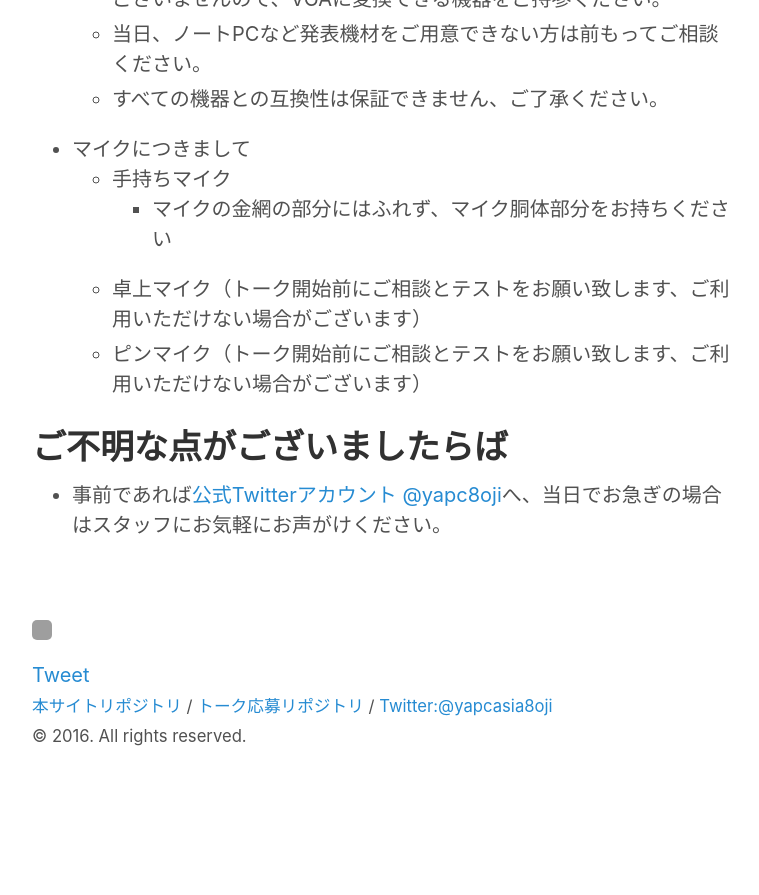
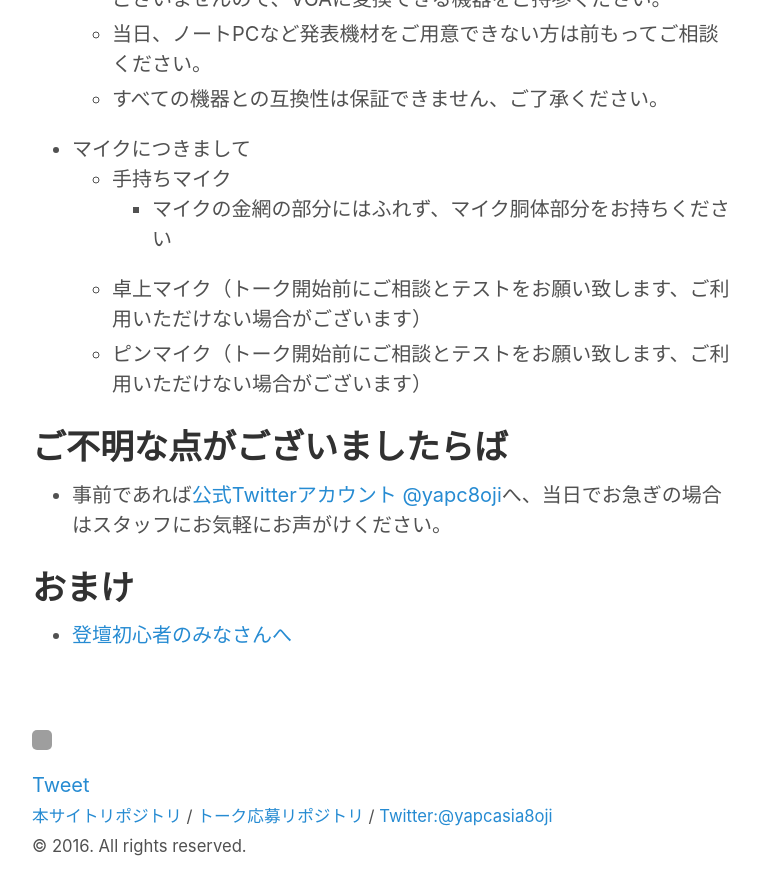
Before and after one commit to hachiojipm/yapcasia-8oji-2016mid, a Jekyll site: the page built from for_talker.md, in a window 1280 px wide and 900 px high, scrolled down 3224 px. Shown: the top 895 px of the window, without its empty margins (258-1017 px from the left). Built offline with Jekyll 4.4.1, drawn with Linux system fonts in a browser that asks for light colours; comment, search, counter and statistics services are not loaded; before the commit the page ends 4014 px from its top, so only the background shows below that; grey boxes are pictures that could not be loaded.

Commit message:
初心者向け小話を一応リンクした

```diff
--- a/for_talker.md
+++ b/for_talker.md
@@ -60,3 +60,8 @@ title: 登壇者向け情報
 # ご不明な点がございましたらば
 
 - 事前であれば[公式Twitterアカウント @yapc8oji](https://twitter.com/yapcasia8oji)へ、当日でお急ぎの場合はスタッフにお気軽にお声がけください。
+
+
+# おまけ
+
+- [登壇初心者のみなさんへ](http://yapcasia8oji-2016mid.hachiojipm.org/2016/06/11/for-beginner-talker/)
```
